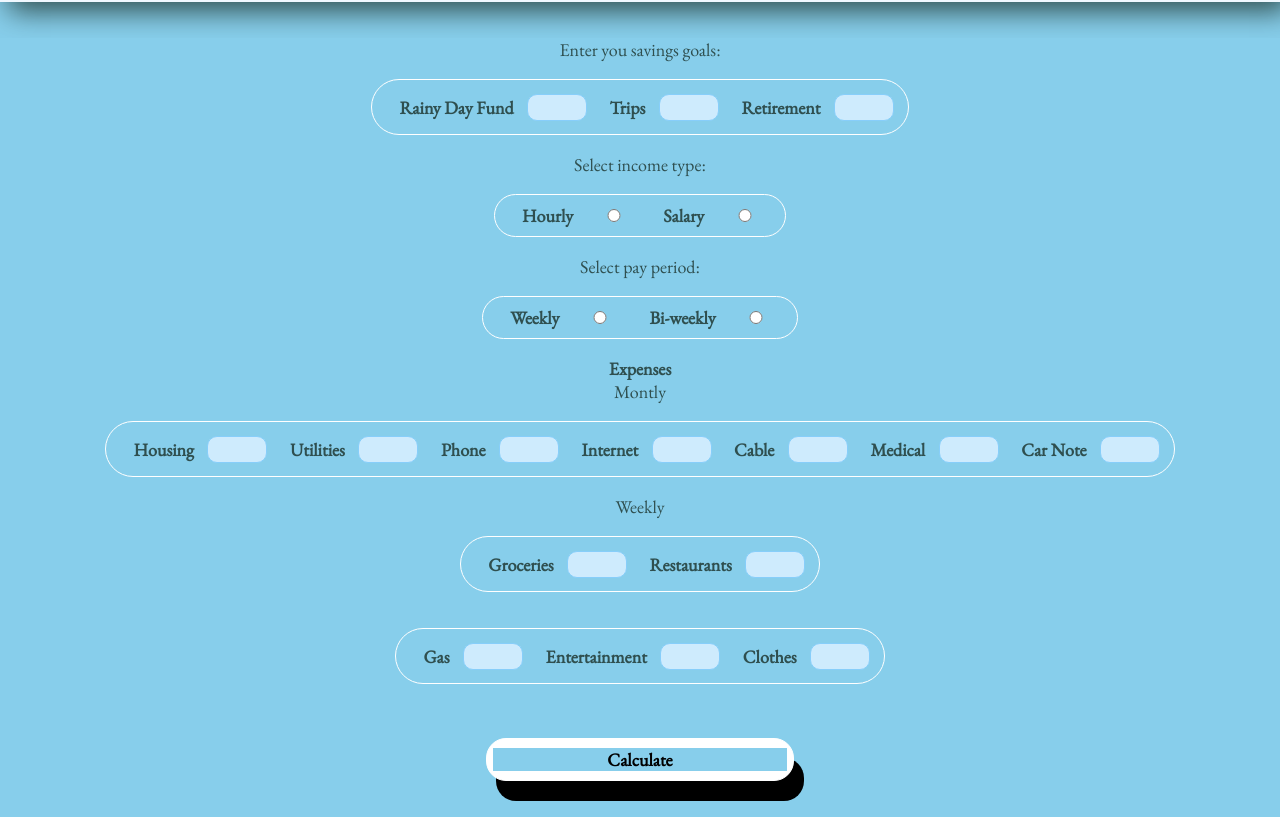
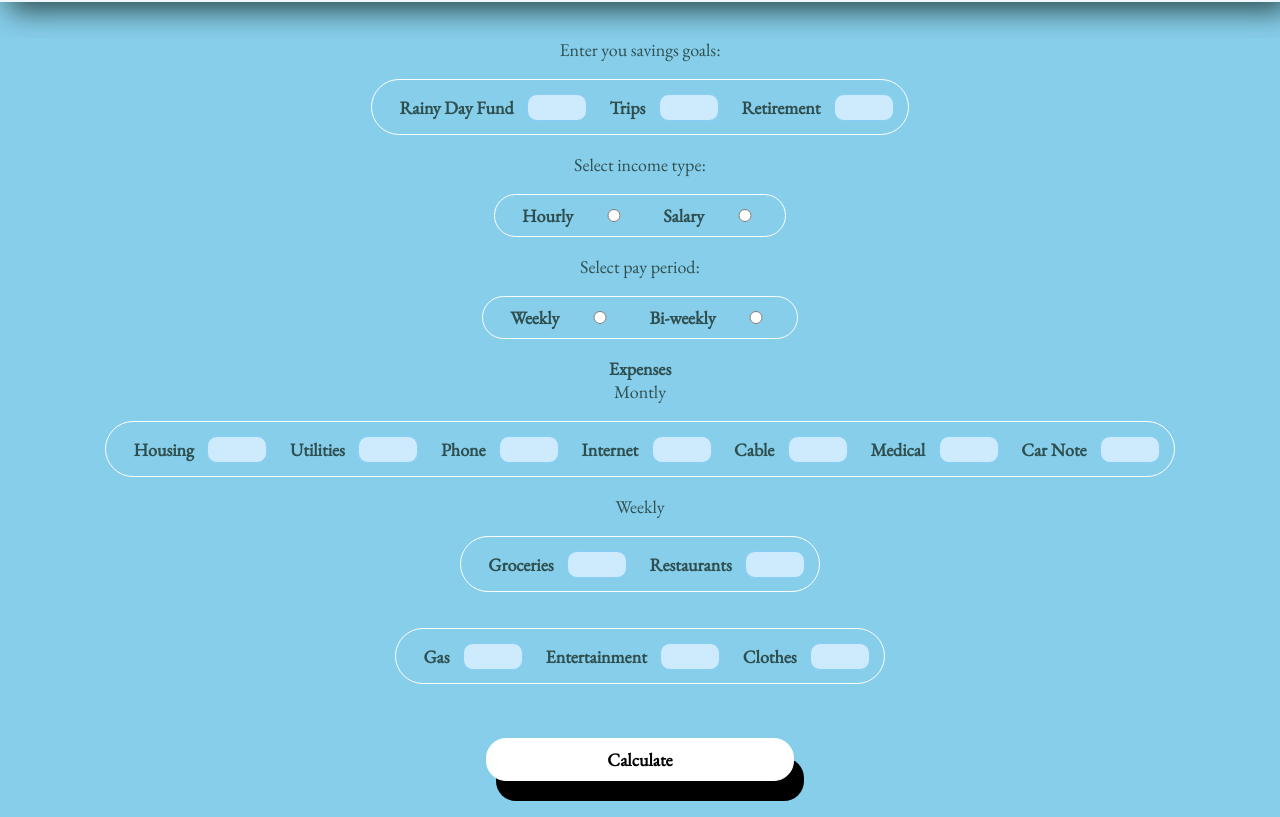
Before and after one commit to kainenw/scalc, a plain HTML site: page index.html in a window 1280 px wide. Shown: the part 81-898 px from the top of the page. Drawn offline with nearby package versions, Linux system fonts and the light colour scheme.

Commit message:
fix styling mistake

```diff
--- a/Resources/styles.css
+++ b/Resources/styles.css
@@ -96,7 +96,7 @@ input:focus {
 }
 
 #button h3 {
-  background-color: transparenttg;
+  background-color: transparent;
 }
 
 /*removing the arrows*/
```
